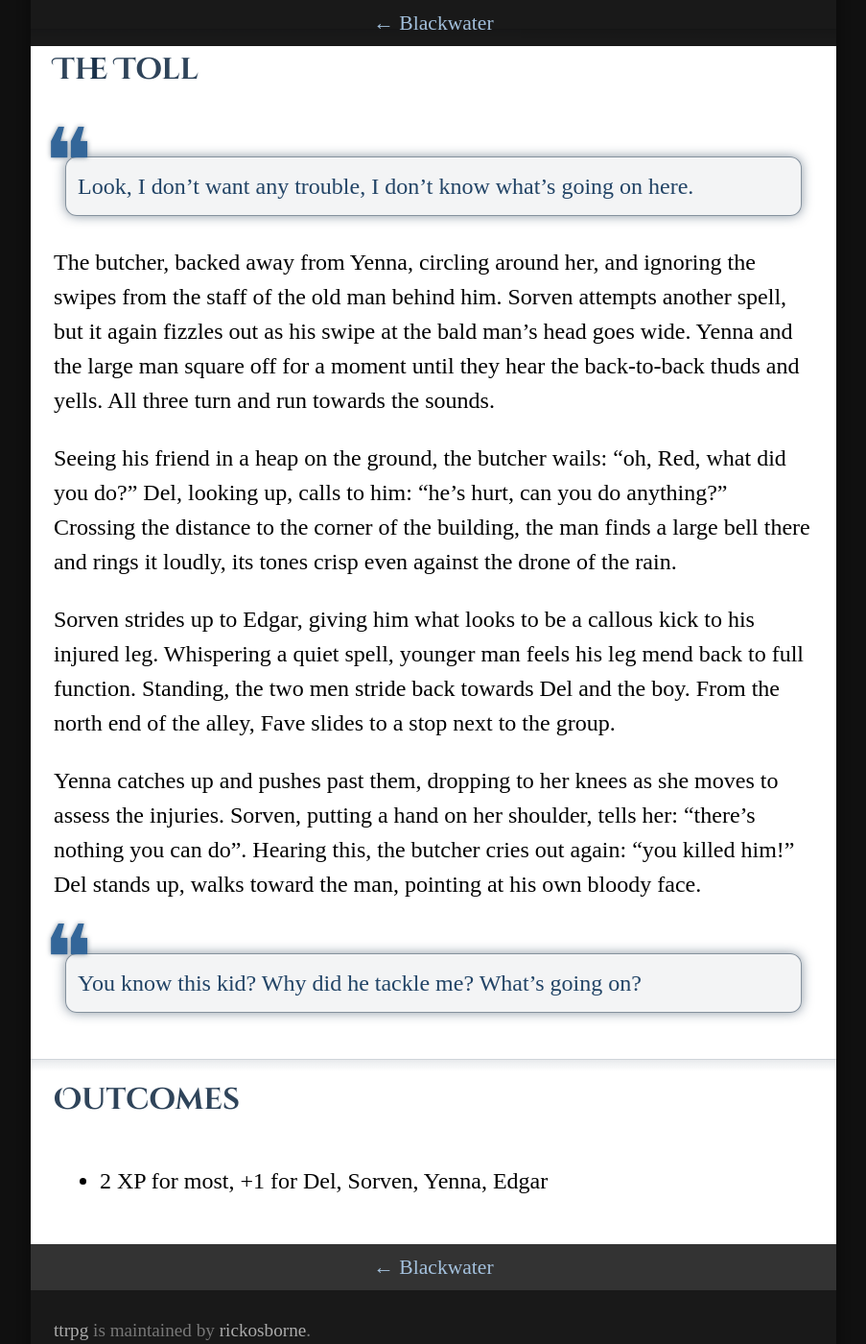
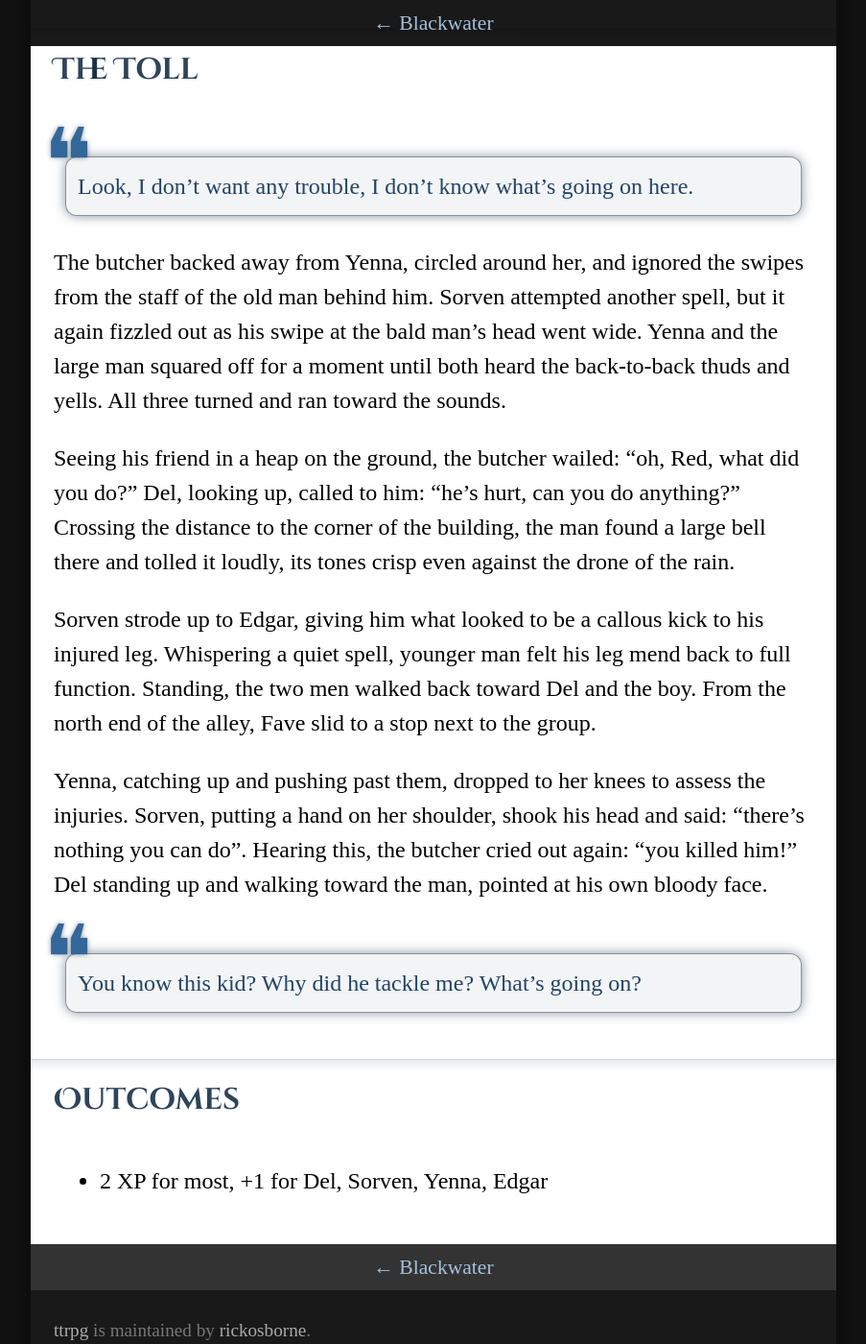
Before and after one commit to rickosborne/ttrpg, a Jekyll site: the page built from blackwater/sessions/2021-01-24-slippery-when-red.md, in a window 1280 px wide and 1400 px high, scrolled down 4503 px. Shown: the whole window at 96% size, without its empty margins (188-1091 px from the left). Built offline with Jekyll 4.4.1, drawn with Linux system fonts in a browser that asks for light colours; some web fonts are replaced; our own code applies the rules of GitHub Pages for plain Markdown files.

Commit message:
Verb tenses are hard, yo.

```diff
--- a/blackwater/sessions/2021-01-24-slippery-when-red.md
+++ b/blackwater/sessions/2021-01-24-slippery-when-red.md
@@ -109,24 +109,24 @@ Seeing the futility of the situation, Del sank back against the wall, nearly exh
 
 > Look, I don't want any trouble, I don't know what's going on here.
 
-The butcher, backed away from Yenna, circling around her, and ignoring the swipes from the staff of the old man behind him.
-Sorven attempts another spell, but it again fizzles out as his swipe at the bald man's head goes wide.
-Yenna and the large man square off for a moment until they hear the back-to-back thuds and yells.
-All three turn and run towards the sounds.
+The butcher backed away from Yenna, circled around her, and ignored the swipes from the staff of the old man behind him.
+Sorven attempted another spell, but it again fizzled out as his swipe at the bald man's head went wide.
+Yenna and the large man squared off for a moment until both heard the back-to-back thuds and yells.
+All three turned and ran toward the sounds.
 
-Seeing his friend in a heap on the ground, the butcher wails: "oh, Red, what did you do?"
-Del, looking up, calls to him: "he's hurt, can you do anything?"
-Crossing the distance to the corner of the building, the man finds a large bell there and rings it loudly, its tones crisp even against the drone of the rain.
+Seeing his friend in a heap on the ground, the butcher wailed: "oh, Red, what did you do?"
+Del, looking up, called to him: "he's hurt, can you do anything?"
+Crossing the distance to the corner of the building, the man found a large bell there and tolled it loudly, its tones crisp even against the drone of the rain.
 
-Sorven strides up to Edgar, giving him what looks to be a callous kick to his injured leg.
-Whispering a quiet spell, younger man feels his leg mend back to full function.
-Standing, the two men stride back towards Del and the boy.
-From the north end of the alley, Fave slides to a stop next to the group.
+Sorven strode up to Edgar, giving him what looked to be a callous kick to his injured leg.
+Whispering a quiet spell, younger man felt his leg mend back to full function.
+Standing, the two men walked back toward Del and the boy.
+From the north end of the alley, Fave slid to a stop next to the group.
 
-Yenna catches up and pushes past them, dropping to her knees as she moves to assess the injuries.
-Sorven, putting a hand on her shoulder, tells her: "there's nothing you can do".
-Hearing this, the butcher cries out again: "you killed him!"
-Del stands up, walks toward the man, pointing at his own bloody face.
+Yenna, catching up and pushing past them, dropped to her knees to assess the injuries.
+Sorven, putting a hand on her shoulder, shook his head and said: "there's nothing you can do".
+Hearing this, the butcher cried out again: "you killed him!"
+Del standing up and walking toward the man, pointed at his own bloody face.
 
 > You know this kid?
 > Why did he tackle me?
```
